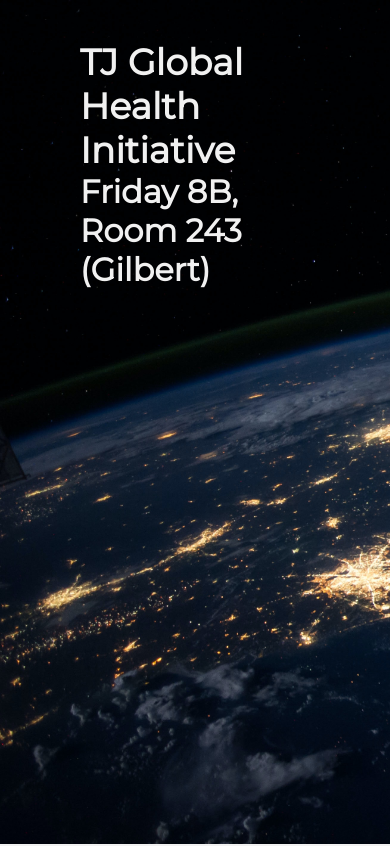
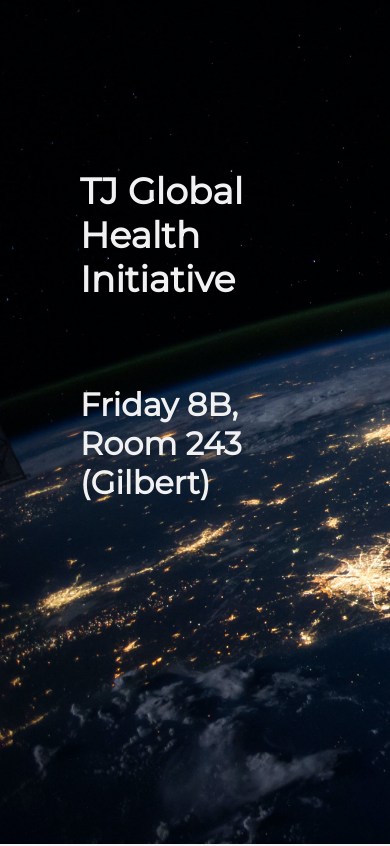
Before and after one commit to danieljschua/ghi-website, a plain HTML site: page index.html in a window 390 px wide. Shown: the top 846 px of the page. Drawn offline with nearby package versions, Linux system fonts and the light colour scheme.

Commit message:
Revise CSS and README

```diff
--- a/style.css
+++ b/style.css
@@ -81,11 +81,11 @@ body {
   .navbar {
     display: none;
   }
-  .first-box {
+  .intro-title {
     padding-top: 20vh;
     font-size: 3rem;
   }
-  .first-box h3 {
+  .intro-title h3 {
     padding-top: 10vh;
     font-size: 2rem;
   }
```
Also changed, not shown: 1 other file.
